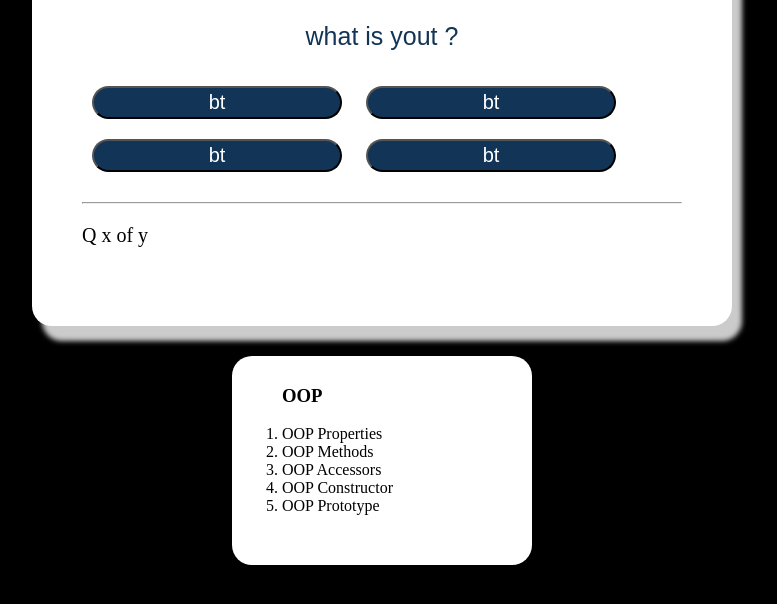
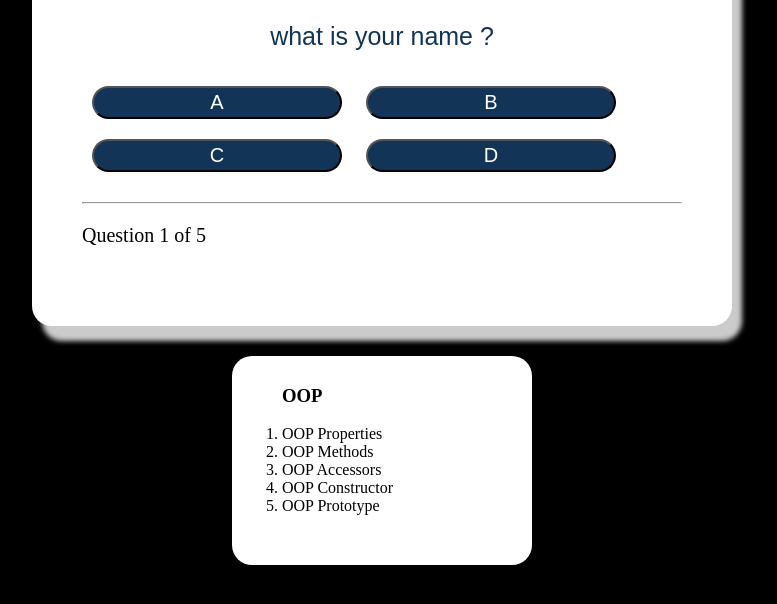
Before and after one commit to ProgMmgGhoneim/JS_pro1, a plain HTML site: page task3(Quiz App) using OOP/index.html in a window 1280 px wide. Shown: the part 154-758 px from the top of the page, without its empty margins (258-1035 px from the left). Drawn offline with Linux system fonts and the light colour scheme.

Commit message:
JS Tasks

```diff
--- a/task3(Quiz App) using OOP/index.html
+++ b/task3(Quiz App) using OOP/index.html
@@ -10,13 +10,12 @@
       <div id="quiz">
         <h1>Quiz</h1>
         <p id="question">
-          what is yout ?
         </p>
         <div class="buttons">
-          <button id="btn1"> <span id="choice1">bt</span> </button>
-          <button id="btn2"> <span id="choice2">bt</span> </button>
-          <button id="btn3"> <span id="choice3">bt</span> </button>
-          <button id="btn4"> <span id="choice4">bt</span> </button>
+          <button id="btn0"> <span id="choice0"></span> </button>
+          <button id="btn1"> <span id="choice1"></span> </button>
+          <button id="btn2"> <span id="choice2"></span> </button>
+          <button id="btn3"> <span id="choice3"></span> </button>
         </div>
         <hr style="margin-top: 20px">
         <footer>
@@ -33,7 +32,10 @@
       <li>OOP Constructor</li>
       <li>OOP Prototype </li>
     </ol>
-  <script src="main.js">
-  </script>
+
+  <script src="quiz.js"></script>
+  <script src="question.js"></script>
+  <script src="main.js"></script>
+
   </body>
 </html>
--- a/task3(Quiz App) using OOP/main.js
+++ b/task3(Quiz App) using OOP/main.js
@@ -0,0 +1,55 @@
+var questions =[
+  new Question('what is your name ?',['A','B','C','D'],'A'),
+  new Question('where are you from ?',['A','B','C','D'],'A'),
+  new Question('how old are you ?',['A','B','C','D'],'A'),
+  new Question('what is your hoppy ?',['A','B','C','D'],'A'),
+  new Question('what? ',['A','B','C','D'],'A'),
+];
+
+var quiz = new Quiz(questions);
+
+populate();
+
+function populate() {
+  if (quiz.isEnded()) {
+    score()
+  }else {
+    // show question
+    var que =document.getElementById('question');
+    que.innerHTML=quiz.getQuestionIndex().text;
+
+    console.log(quiz);
+    // show Quiz
+    var choic = quiz.getQuestionIndex().choice;
+    for (var i = 0; i < choic.length; i++) {
+      var element = document.getElementById('choice'+i);
+      element.innerText = choic[i];
+      guess('btn'+i,choic[i])
+
+      }
+      progress();
+  }
+}
+
+function guess(id , choice) {
+  var element = document.getElementById(id);
+  element.onclick = function () {
+    quiz.guess(choice);
+    populate();
+
+  }
+}
+
+function progress() {
+  var prog = quiz.questionsIndex +1 ;
+  var element = document.getElementById('progress')
+  element.innerHTML= "Question "+prog+" of "+questions.length;
+}
+
+function score(){
+  var score = "<h1> Score </h1>"
+  score += "<h2 id='score'> your score is "+ quiz.score+"</h2>"
+  var element = document.getElementById('quiz');
+  element.innerHTML=score;
+
+}
--- /dev/null
+++ b/task3(Quiz App) using OOP/question.js
@@ -0,0 +1,9 @@
+function Question(text ,choice , answer) {
+  this.text =text;
+  this.choice = choice;
+  this.answer =answer;
+};
+Question.prototype.correcrAnswer = function(choice) {
+  return choice == this.answer;
+
+};
--- /dev/null
+++ b/task3(Quiz App) using OOP/quiz.js
@@ -0,0 +1,19 @@
+function Quiz( questions ) {
+  this.score =0;
+  this.questions =questions;
+  this.questionsIndex =0;
+}
+
+Quiz.prototype.getQuestionIndex =function () {
+    return this.questions[this.questionsIndex];
+}
+Quiz.prototype.isEnded = function(){
+  return this.questions.length === this.questionsIndex;
+}
+Quiz.prototype.guess =function (answer) {
+  if (this.getQuestionIndex().correcrAnswer(answer)) {
+    this.score++;
+  }
+  this.questionsIndex++;
+
+}
--- a/task3(Quiz App) using OOP/style.css
+++ b/task3(Quiz App) using OOP/style.css
@@ -41,7 +41,7 @@ body{
 .buttons{
   margin-top: 20px;
 }
-#btn1 , #btn2 ,#btn3 ,#btn4{
+#btn1 , #btn2 ,#btn3 ,#btn0{
   width: 250px;
   font-size: 20px;
   border: 2px solide #123456;
@@ -51,12 +51,12 @@ body{
   background: #123456;
   color: #fff;
 }
-#btn1:hover, #btn2:hover, #btn3:hover, #btn4:hover {
+#btn1:hover, #btn2:hover, #btn3:hover, #btn0:hover {
     cursor: pointer;
     background-color: #57636e;
 }
 
-#btn1:focus, #btn2:focus, #btn3:focus, #btn4:focus {
+#btn1:focus, #btn2:focus, #btn3:focus, #btn0:focus {
     outline: 0;
 }
 
```
